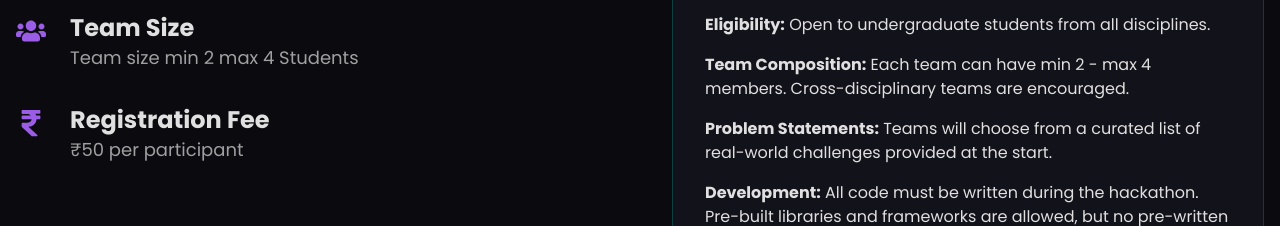
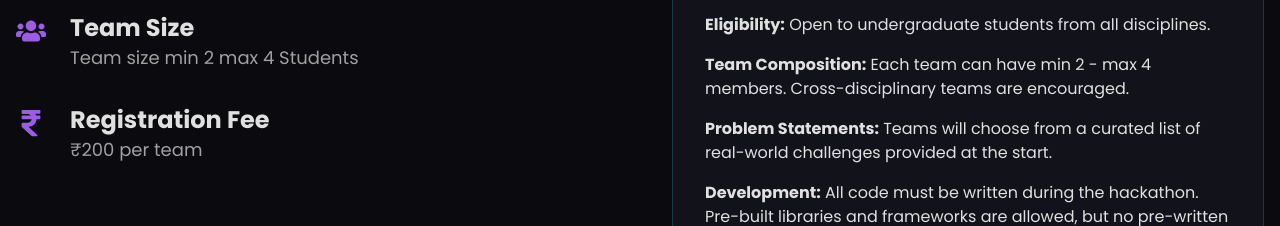
Before and after one commit to Sailnagale/agriai-hackathon-website-2, a Next.js app: page / in a window 1280 px wide. Shown: the part 2560-2786 px from the top of the page. Built offline with nearby package versions, Linux system fonts and the light colour scheme.

Commit message:
changes fees

```diff
--- a/src/components/sections/Rules.tsx
+++ b/src/components/sections/Rules.tsx
@@ -41,7 +41,7 @@ const HACKATHON_DETAILS: DetailItem[] = [
   {
     icon: FaRupeeSign,
     title: "Registration Fee",
-    description: "₹50 per participant",
+    description: "₹200 per team",
   },
 ];
 
```
